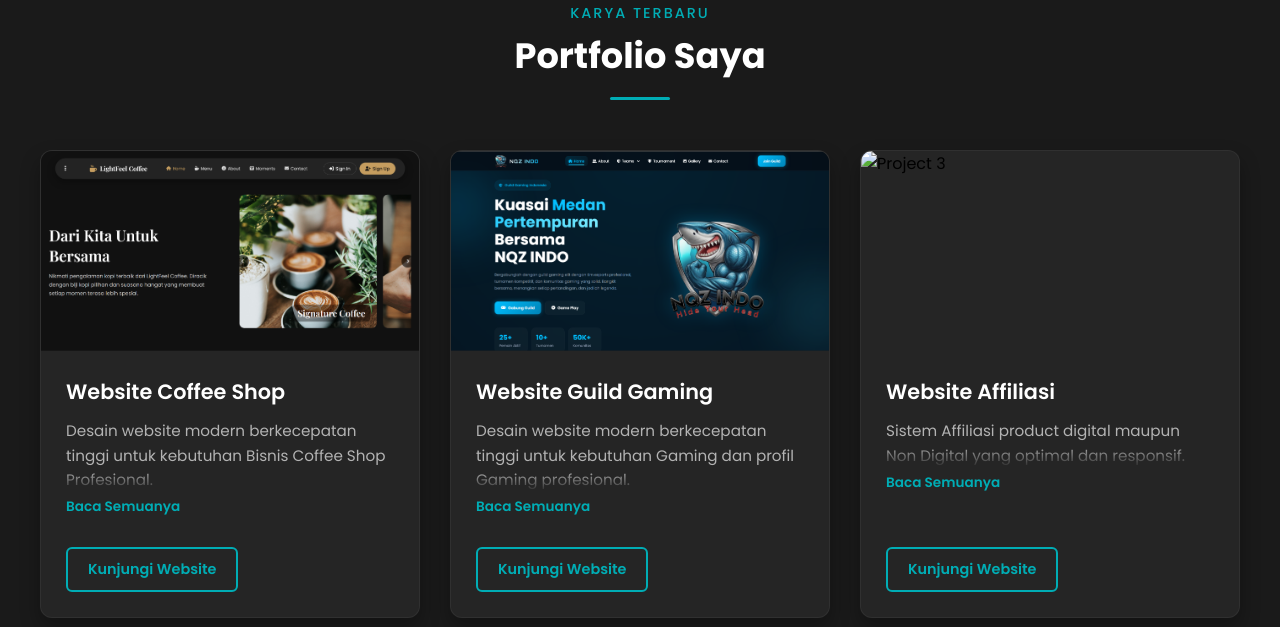
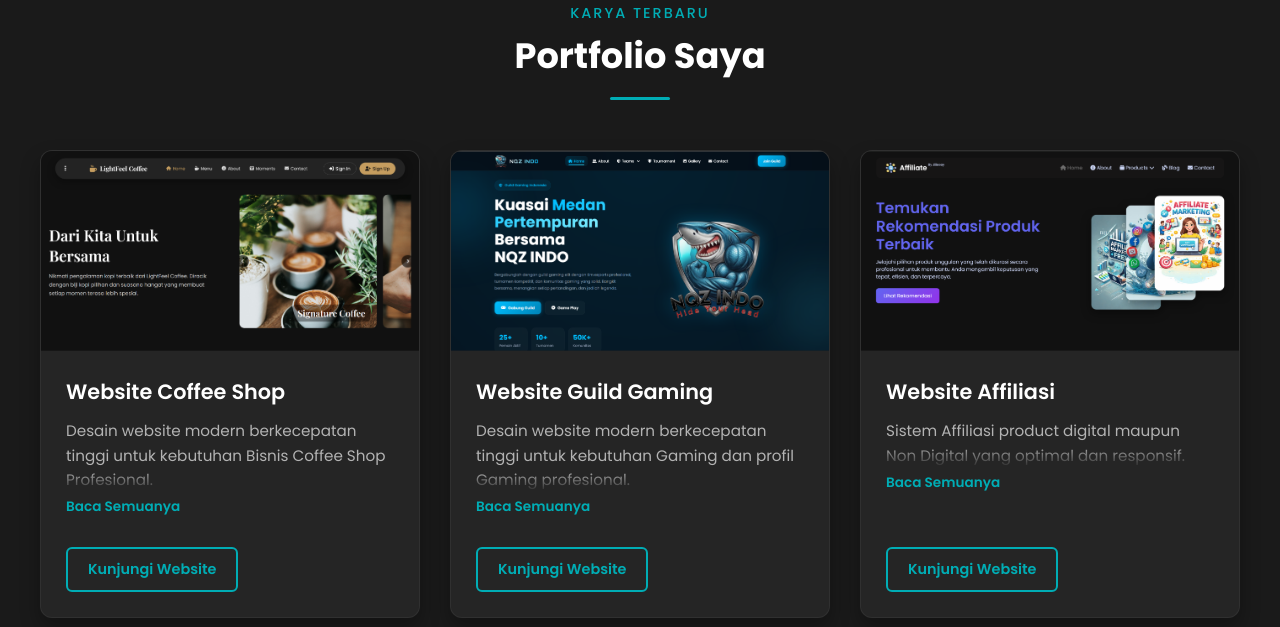
Before and after one commit to muhammadJihad99/portofolio, a plain HTML site: page index.html in a window 1280 px wide. Shown: the part 2564-3191 px from the top of the page. Drawn offline with Linux system fonts and the light colour scheme.

Commit message:
Update index.html

```diff
--- a/index.html
+++ b/index.html
@@ -435,7 +435,7 @@
           <div class="portfolio-card">
             <div class="portfolio-img-box">
               <img
-                src="/LandingPageAffiliate.png"
+                src="images/LandingPageAffiliate.png"
                 alt="Project 3"
                 class="portfolio-img"
               />
```
